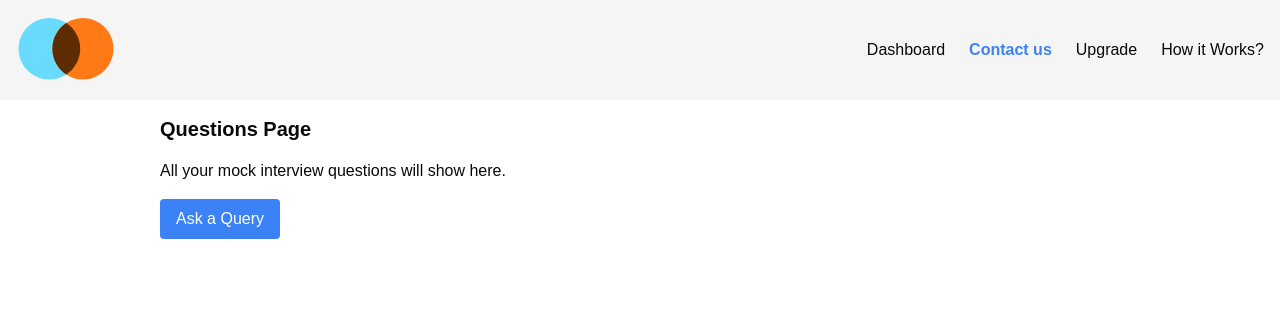
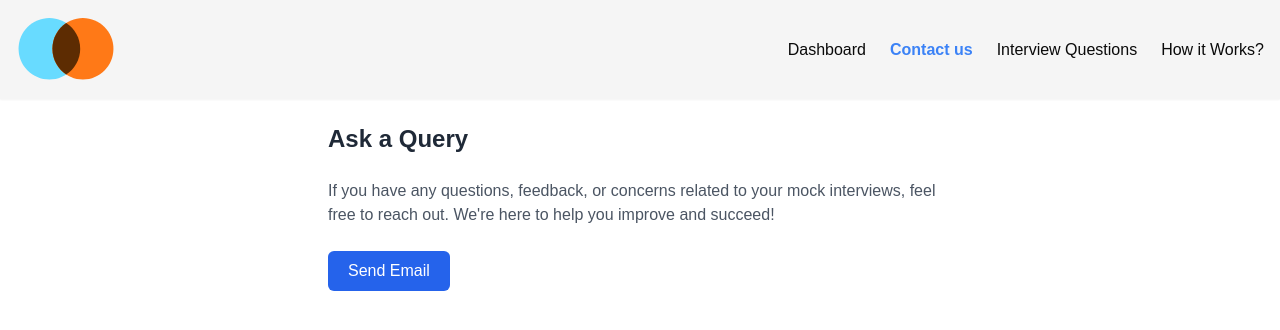
Before and after one commit to yash1701garg/Ai_Mock_Interview_Web, a Next.js app: page /dashboard/questions in a window 1280 px wide. Shown: the top 330 px of the page. Built offline with nearby package versions, Linux system fonts and the light colour scheme.

Commit message:
update the interview questions header and page

```diff
--- a/app/dashboard/_components/Header.jsx
+++ b/app/dashboard/_components/Header.jsx
@@ -64,7 +64,7 @@ function Header() {
           <li className={linkStyle('/dashboard/questions')}>Contact us</li>
         </Link>
         <Link href="/dashboard/upgrade">
-          <li className={linkStyle('/dashboard/upgrade')}>Upgrade</li>
+          <li className={linkStyle('/dashboard/upgrade')}>Interview Questions</li>
         </Link>
         <Link href="/dashboard/how">
           <li className={linkStyle('/dashboard/how')}>How it Works?</li>
--- a/app/dashboard/questions/page.jsx
+++ b/app/dashboard/questions/page.jsx
@@ -1,16 +1,54 @@
+// export default function QuestionsPage() {
+//     return (
+//         <div className="p-4 space-y-6">
+//             <h1 className="text-2xl font-bold text-gray-800">Your Interview Questions</h1>
+
+//             <p className="text-gray-600">
+//                 This page will display all the questions you've encountered during your AI mock interviews.
+//                 You can revisit them anytime to review your responses, correct answers, and feedback from the AI.
+//             </p>
+
+//             <div className="bg-gray-100 p-4 rounded shadow">
+//                 <h2 className="text-lg font-semibold text-gray-700 mb-2">What's Next?</h2>
+//                 <ul className="list-disc list-inside text-gray-600 space-y-1">
+//                     <li>Complete a mock interview from the dashboard.</li>
+//                     <li>Come back here to view and reflect on the questions asked.</li>
+//                     <li>Use the feedback to improve your future responses.</li>
+//                 </ul>
+//             </div>
+
+//             <div className="bg-yellow-50 border-l-4 border-yellow-400 p-4 rounded">
+//                 <p className="text-yellow-700">
+//                     Have any questions or facing issues? Feel free to reach out.
+//                 </p>
+//                 <a
+//                     href="https://mail.google.com/mail/?view=cm&fs=1&to=yashgarg1701@gmail.com&su=Query%20about%20Mock%20Interview&body=Hi%20Yash,"
+//                     target="_blank"
+//                     rel="noopener noreferrer"
+//                     className="mt-3 inline-block bg-blue-500 text-white px-4 py-2 rounded hover:bg-blue-600 transition"
+//                 >
+//                     Ask a Query
+//                 </a>
+//             </div>
+//         </div>
+//     );
+// }
 export default function QuestionsPage() {
     return (
-        <div className="p-4 space-y-4">
-            <h1 className="text-xl font-bold">Questions Page</h1>
-            <p>All your mock interview questions will show here.</p>
+        <div className="p-6 space-y-6 max-w-2xl mx-auto">
+            <h1 className="text-2xl font-bold text-gray-800">Ask a Query</h1>
+
+            <p className="text-gray-600">
+                If you have any questions, feedback, or concerns related to your mock interviews, feel free to reach out. We're here to help you improve and succeed!
+            </p>
 
             <a
                 href="https://mail.google.com/mail/?view=cm&fs=1&to=yashgarg1701@gmail.com&su=Query%20about%20Mock%20Interview&body=Hi%20Yash,"
                 target="_blank"
                 rel="noopener noreferrer"
-                className="inline-block bg-blue-500 text-white px-4 py-2 rounded hover:bg-blue-600 transition"
+                className="inline-block bg-blue-600 text-white px-5 py-2 rounded-md hover:bg-blue-700 transition"
             >
-                Ask a Query
+                Send Email
             </a>
         </div>
     );
--- a/app/dashboard/upgrade/page.jsx
+++ b/app/dashboard/upgrade/page.jsx
@@ -1,8 +1,57 @@
+// export default function UpgradePage() {
+//     return (
+//       <div className="p-4">
+//         <h1 className="text-xl font-bold">Upgrade Plan</h1>
+//         <p>Details about premium features and pricing.</p>
+//       </div>
+//     );
+//   }
+
+'use client'
+
+import { useEffect, useState } from 'react'
+import { db } from '@/utils/db'
+import { UserAnswer } from '@/utils/schema'
+import { Button } from '@/components/ui/button'
+
 export default function UpgradePage() {
+    const [questions, setQuestions] = useState([])
+
+    useEffect(() => {
+        const fetchQuestions = async () => {
+            const result = await db.select().from(UserAnswer).orderBy(UserAnswer.id)
+            setQuestions(result)
+        }
+
+        fetchQuestions()
+    }, [])
+
     return (
-      <div className="p-4">
-        <h1 className="text-xl font-bold">Upgrade Plan</h1>
-        <p>Details about premium features and pricing.</p>
-      </div>
-    );
-  }
+        <div className="p-6 space-y-6">
+            <h1 className="text-2xl font-bold">Previous Interview Questions and Answers</h1>
+            <p className="text-gray-600">
+                Explore your previous interviews and upgrade to unlock more features!
+            </p>
+
+            {questions.length === 0 ? (
+                <p className="text-gray-500">No previous interview questions found.</p>
+            ) : (
+                <div className="space-y-4">
+                    {questions.map((item, index) => (
+                        <div
+                            key={index}
+                            className="border p-4 rounded-lg shadow-sm bg-white"
+                        >
+                            <h2 className="font-semibold text-gray-800">
+                                Question {index + 1}: {item.question}
+                            </h2>
+                            <p className="text-sm text-gray-500">
+                                <strong>Your Answer:</strong> {item?.correctAnswer}
+                            </p>
+                        </div>
+                    ))}
+                </div>
+            )}
+        </div>
+    )
+}
```
Also changed, not shown: app/dashboard/interview/[interviewId]/feedback/page.jsx (+116 -42 lines).
